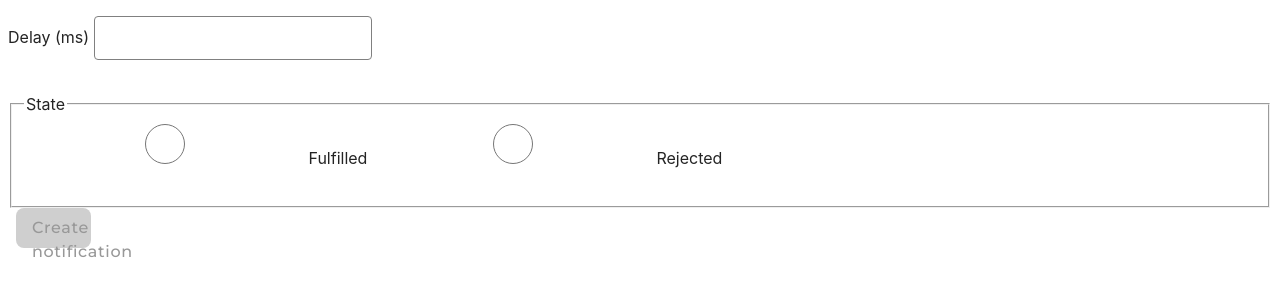
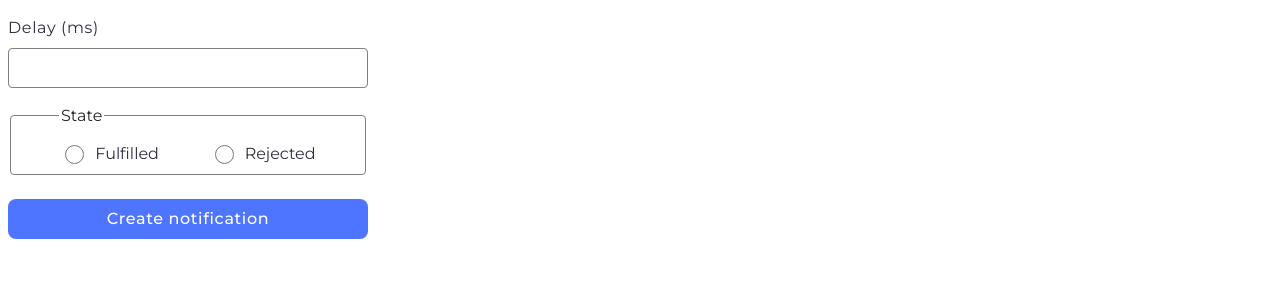
Before and after one commit to damian-sirenko/goit-js-hw-10, a website built with Vite: page src/2-snackbar.html in a window 1280 px wide. Shown: the part 80-376 px from the top of the page. Built offline with nearby package versions, Linux system fonts and the light colour scheme.

Commit message:
snackbar done

```diff
--- a/src/2-snackbar.html
+++ b/src/2-snackbar.html
@@ -26,24 +26,24 @@ https://cdn.jsdelivr.net/npm/basiclightbox@5.0.4/dist/basicLightbox.min.css
       <h1>Snackbar</h1>
     </section>
     <form class="form">
-      <label>
+      <label class="label-delay">
         Delay (ms)
-        <input type="number" name="delay" required />
+        <input class="input-delay" type="number" name="delay" required />
       </label>
 
-      <fieldset>
-        <legend>State</legend>
-        <label>
-          <input type="radio" name="state" value="fulfilled" required />
+      <fieldset class="fieldset">
+        <legend class="legend">State</legend>
+        <label class="label-fulfilled">
+          <input class="input-fulfilled" type="radio" name="state" value="fulfilled" required />
           Fulfilled
         </label>
-        <label>
-          <input type="radio" name="state" value="rejected" required />
+        <label class="label-rejected">
+          <input class="input-rejected" type="radio" name="state" value="rejected" required />
           Rejected
         </label>
       </fieldset>
 
-      <button type="submit">Create notification</button>
+      <button class="submit-btn" type="submit">Create notification</button>
     </form>
     <script type="module" src="./js/2-snackbar.js"></script>
   </body>
--- a/src/css/styles.css
+++ b/src/css/styles.css
@@ -33,7 +33,8 @@ h1 {
 
 input {
   font-family: 'Montserrat', sans-serif;
-  /* display: block; */
+  padding-left: 16px;
+  box-sizing: border-box;
   border: 1px solid #808080;
   border-radius: 4px;
   width: 272px;
@@ -53,7 +54,12 @@ input:hover {
 input:active,
 input:focus {
   outline: 0;
-  border: 1px solid #2e2f42;
+  border: 1px solid #4e75ff;
+}
+
+input:disabled {
+  color: #808080;
+  border: 1px solid #808080;
 }
 
 button {
@@ -62,8 +68,8 @@ button {
   font-size: 16px;
   line-height: 1.5em;
   letter-spacing: 0.04em;
-  color: #989898;
-  background: #cfcfcf;
+  color: #fff;
+  background: #4e75ff;
   border-radius: 8px;
   padding: 8px 16px;
   margin-left: 8px;
@@ -71,6 +77,16 @@ button {
   height: 40px;
   cursor: pointer;
   border: none;
+}
+
+button:hover {
+  background: #6c8cff;
+  color: #fff;
+}
+
+button:disabled {
+  background: #cfcfcf;
+  color: #989898;
 }
 
 .timer {
@@ -86,7 +102,6 @@ button {
   flex-direction: column;
   justify-content: center;
   align-items: center;
-
 }
 .value {
   font-family: 'Montserrat', sans-serif;
@@ -102,3 +117,82 @@ button {
   line-height: 150%;
   color: #2e2f42;
 }
+
+/* =========== Snackbar ================ */
+
+.form {
+  width: 360px;
+  height: 72px;
+  font-family: 'Montserrat', sans-serif;
+}
+.label-delay {
+  font-size: 16px;
+  line-height: 1.5em;
+  letter-spacing: 0.04em;
+  color: #2e2f42;
+}
+.input-delay {
+  display: block;
+  margin-top: 8px;
+  width: 100%;
+  border: 1px solid #808080;
+  border-radius: 4px;
+  width: 360px;
+  height: 40px;
+  margin-bottom: 16px;
+}
+
+.input-delay:hover {
+  border: 1px solid #000;
+}
+
+.input-delay:active,
+.input-delay:focus {
+  border: 1px solid #4e75ff;
+}
+
+.fieldset {
+  border: 1px solid #808080;
+  display: flex;
+  gap: 48px;
+  border-radius: 4px;
+  padding: 14px 48px 8px 48px;
+}
+
+.fieldset:hover,
+.fieldset:focus,
+.fieldset:active {
+  border: 1px solid #000;
+}
+
+
+.input-fulfilled,
+.input-rejected {
+  width: 19px;
+  height: 19px;
+  margin-bottom: 0;
+}
+
+.label-fulfilled,
+.label-rejected {
+  display: inline-flex;
+  flex-direction: row;
+  gap: 8px;
+  font-size: 16px;
+  line-height: 1.5em;
+  color: #2e2f42;
+  margin: 0 auto;
+}
+
+.submit-btn {
+  width: 100%;
+  border-radius: 8px;
+  background: #4e75ff;
+  color: #fff;
+  font-size: 16px;
+  font-weight: 500;
+  line-height: 1.5;
+  letter-spacing: 0.64px;
+  margin-top: 24px;
+  margin-left: 0;
+}
--- a/src/js/2-snackbar.js
+++ b/src/js/2-snackbar.js
@@ -0,0 +1,44 @@
+import iziToast from 'izitoast';
+import 'izitoast/dist/css/iziToast.min.css';
+
+const form = document.querySelector('.form');
+
+form.addEventListener('submit', handleSubmit);
+
+function createPromise(delay, state) {
+  return new Promise((resolve, reject) => {
+    setTimeout(() => {
+      if (state === 'fulfilled') {
+        resolve(delay);
+      } else {
+        reject(delay);
+      }
+    }, delay);
+  });
+}
+
+function handleSubmit(event) {
+  event.preventDefault();
+  const delay = event.target.elements.delay.value;
+  const state = event.target.elements.state.value;
+
+  createPromise(delay, state)
+    .then(function (delay) {
+      iziToast.success({
+        message: `✅ Fulfilled promise in ${delay}ms`,
+        position: 'topRight',
+        backgroundColor: '#59A10D',
+        messageColor: 'white',
+        icon: '',
+      });
+    })
+    .catch(function (delay) {
+      iziToast.error({
+        message: `❌ Rejected promise in ${delay}ms`,
+        position: 'topRight',
+        backgroundColor: '#EF4040',
+        messageColor: 'white',
+        icon: '',
+      });
+    });
+}
```
Also changed, not shown: src/js/1-timer.js (+1 -8 lines).
